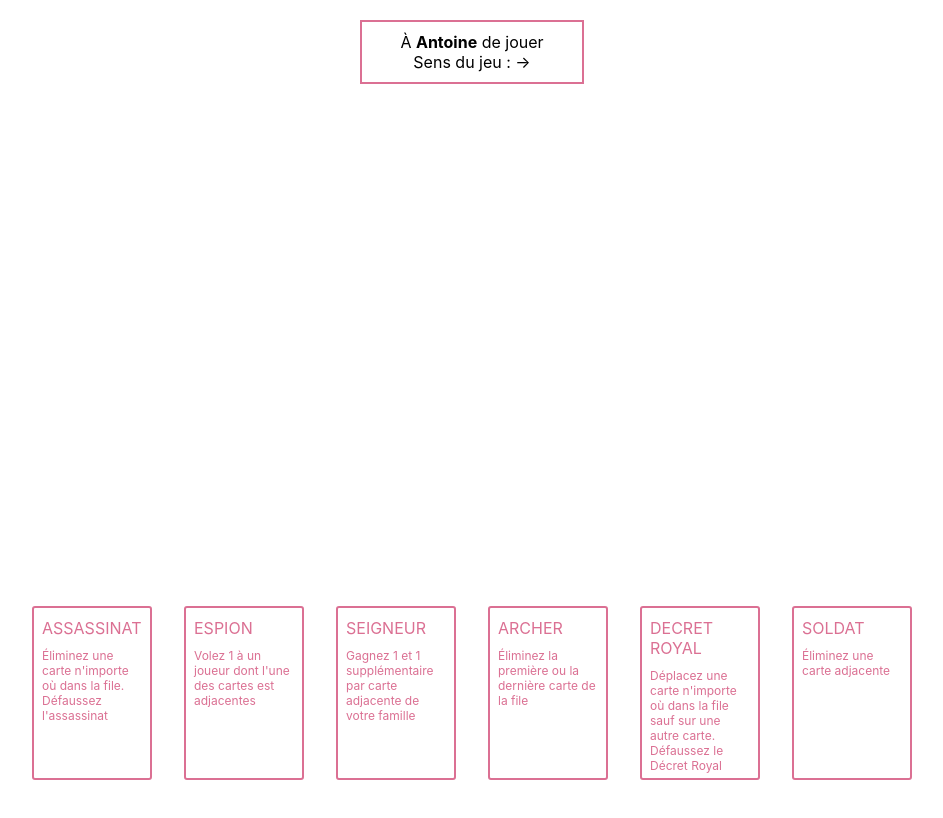
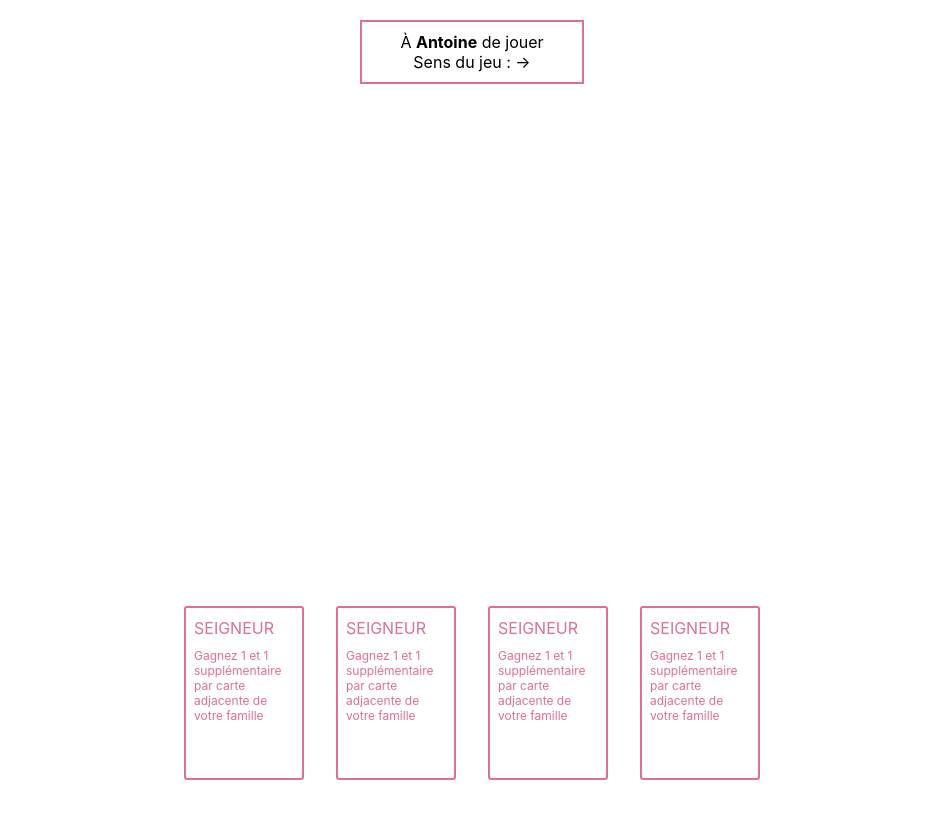
Before and after one commit to aleguern/oriflamkuch, a React (Create React App) app: page / in a window 1280 px wide. Shown: the top 818 px of the page, without its empty margins (168-1111 px from the left). Built offline with nearby package versions, Linux system fonts and the light colour scheme.

Commit message:
working seigneur

```diff
--- a/src/components/Board.js
+++ b/src/components/Board.js
@@ -37,10 +37,15 @@ export default function Board() {
   useEffect(() => {
     const index = state.game.revealIndex;
     const card = state.board[index];
-    const callback = card?.effect;
+    const callback = card?.effect?.method;
 
-    if (card?.effect) {
-      setEffect(() => callback);
+    if (state.game.effect === 'chose') {
+      if (card?.effect.shouldSelect) {
+        setEffect(() => callback);
+      } else {
+        card?.effect?.method(dispatch, card);
+        dispatch({ type: actions.RESET_EFFECT });
+      }
     }
   }, [state.game.effect]);
 
--- a/src/count-context.js
+++ b/src/count-context.js
@@ -1,16 +1,30 @@
 import React from 'react';
-import { PLAYERS, STEPS, CARDS } from './mocks';
+import { PLAYERS, STEPS, CARDS, SEIGNEURS } from './mocks';
 const CountStateContext = React.createContext();
 const CountDispatchContext = React.createContext();
 
+const numberOfSideSiblings = (array, element) => {
+  const cardIndex = array.findIndex((card) => card.id === element.id);
+
+  return [array[cardIndex - 1], array[cardIndex + 1]].reduce(
+    (acc, curr) => (curr ? acc + 1 : acc),
+    0
+  );
+};
+
 const gameState = {
-  hand: CARDS.filter((_, id) => id < 6),
+  hand: SEIGNEURS.filter((_, id) => id < 6),
   board: [],
   game: {
     player: PLAYERS[0],
     step: STEPS.PLAY,
     revealIndex: 0,
     effect: null,
+  },
+  players: {
+    Antoine: {
+      money: 1,
+    },
   },
 };
 
@@ -24,6 +38,8 @@ export const actions = {
   CASH_IN: 'CASH_IN',
   CHANGE_STEP: 'CHANGE_STEP',
   KILL: 'KILL',
+  SEIGNEUR: 'SEIGNEUR',
+  RESET_EFFECT:'RESET_EFFECT'
 };
 
 function countReducer(state, action) {
@@ -66,6 +82,17 @@ function countReducer(state, action) {
         game: { ...state.game, revealIndex: state.game.revealIndex + 1 },
       };
     }
+    case actions.SEIGNEUR: {
+      const money = numberOfSideSiblings(state.board, action.card);
+
+      return {
+        ...state,
+        game: { ...state.game, revealIndex: state.game.revealIndex + 1 },
+        players: {
+          Antoine: { money: state.players.Antoine.money + 1 + money },
+        },
+      };
+    }
     case actions.CASH_IN: {
       return {
         ...state,
@@ -87,6 +114,15 @@ function countReducer(state, action) {
         },
       };
     }
+    case actions.RESET_EFFECT:{
+      return {
+        ...state,
+        game: {
+          ...state.game,
+          effect: null,
+        },
+      };
+    }
     case actions.CHANGE_STEP: {
       return {
         ...state,
@@ -104,6 +140,7 @@ function countReducer(state, action) {
       return {
         ...state,
         board: state.board.filter((card) => card.id !== action.card.id),
+        game: { ...state.game, revealIndex: state.game.revealIndex + 1 },
       };
     }
     case actions.NEXT_PLAYER: {
--- a/src/mocks.js
+++ b/src/mocks.js
@@ -5,7 +5,12 @@ export const CARDS = [
     isSelected: false,
     isRevealed: true,
     money: 0,
-    effect: (dispatch, card) => dispatch({ type: actions.KILL, card }),
+    effect: {
+      shouldSelect: true,
+      method: (dispatch, card) => {
+        dispatch({ type: actions.KILL, card });
+      },
+    },
     id: 6,
     name: 'ASSASSINAT',
     description: `Éliminez une carte n'importe où dans la file. Défaussez l'assassinat`,
@@ -23,7 +28,12 @@ export const CARDS = [
     isSelected: false,
     isRevealed: true,
     money: 0,
-    effect: null,
+    effect: {
+      shouldSelect: false,
+      method: (dispatch, card) => {
+        dispatch({ type: actions.SEIGNEUR, card });
+      },
+    },
     id: 1,
     name: 'SEIGNEUR',
     description: `Gagnez 1 et 1 supplémentaire par carte adjacente de votre famille`,
@@ -32,7 +42,9 @@ export const CARDS = [
     isSelected: false,
     isRevealed: true,
     money: 0,
-    effect: null,
+    effect: (dispatch, card) => {
+      dispatch({ type: actions.KILL, card });
+    },
     id: 2,
     name: 'ARCHER',
     description: `Éliminez la première ou la dernière carte de la file`,
@@ -50,7 +62,9 @@ export const CARDS = [
     isSelected: false,
     isRevealed: true,
     money: 0,
-    effect: null,
+    effect: (dispatch, card) => {
+      dispatch({ type: actions.KILL, card });
+    },
     id: 4,
     name: 'SOLDAT',
     description: `Éliminez une carte adjacente`,
@@ -96,3 +110,62 @@ export const CARDS = [
 export const STEPS = { PLAY: 'PLAY', REVEAL: 'REVEAL' };
 
 export const PLAYERS = ['Antoine', 'Sloane'];
+
+export const SEIGNEURS = [
+  {
+    isSelected: false,
+    isRevealed: true,
+    money: 0,
+    effect: {
+      shouldSelect: false,
+      method: (dispatch, card) => {
+        dispatch({ type: actions.SEIGNEUR, card });
+      },
+    },
+    id: 1,
+    name: 'SEIGNEUR',
+    description: `Gagnez 1 et 1 supplémentaire par carte adjacente de votre famille`,
+  },
+  {
+    isSelected: false,
+    isRevealed: true,
+    money: 0,
+    effect: {
+      shouldSelect: false,
+      method: (dispatch, card) => {
+        dispatch({ type: actions.SEIGNEUR, card });
+      },
+    },
+    id: 2,
+    name: 'SEIGNEUR',
+    description: `Gagnez 1 et 1 supplémentaire par carte adjacente de votre famille`,
+  },
+  {
+    isSelected: false,
+    isRevealed: true,
+    money: 0,
+    effect: {
+      shouldSelect: false,
+      method: (dispatch, card) => {
+        dispatch({ type: actions.SEIGNEUR, card });
+      },
+    },
+    id: 3,
+    name: 'SEIGNEUR',
+    description: `Gagnez 1 et 1 supplémentaire par carte adjacente de votre famille`,
+  },
+  {
+    isSelected: false,
+    isRevealed: true,
+    money: 0,
+    effect: {
+      shouldSelect: false,
+      method: (dispatch, card) => {
+        dispatch({ type: actions.SEIGNEUR, card });
+      },
+    },
+    id: 4,
+    name: 'SEIGNEUR',
+    description: `Gagnez 1 et 1 supplémentaire par carte adjacente de votre famille`,
+  },
+];
```
